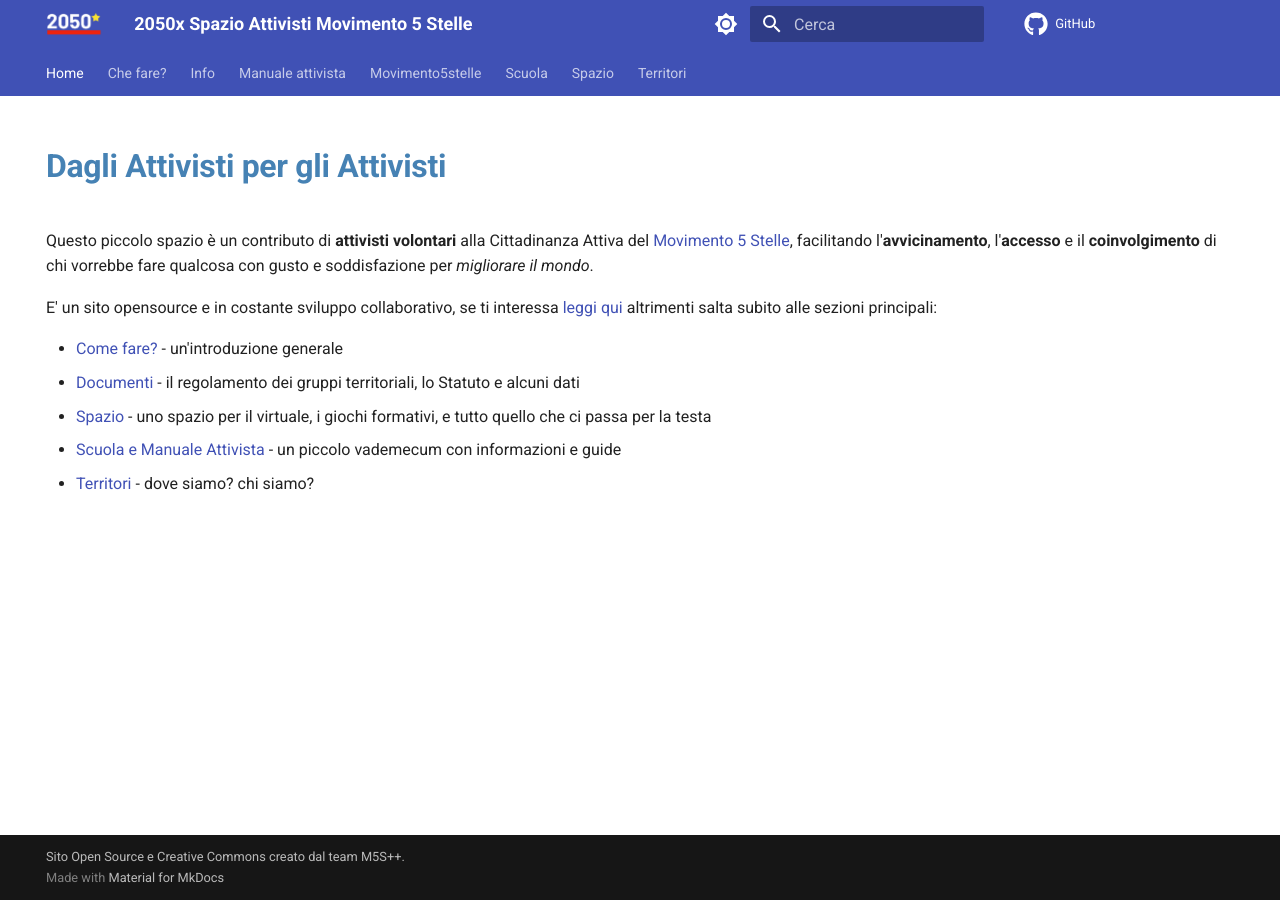
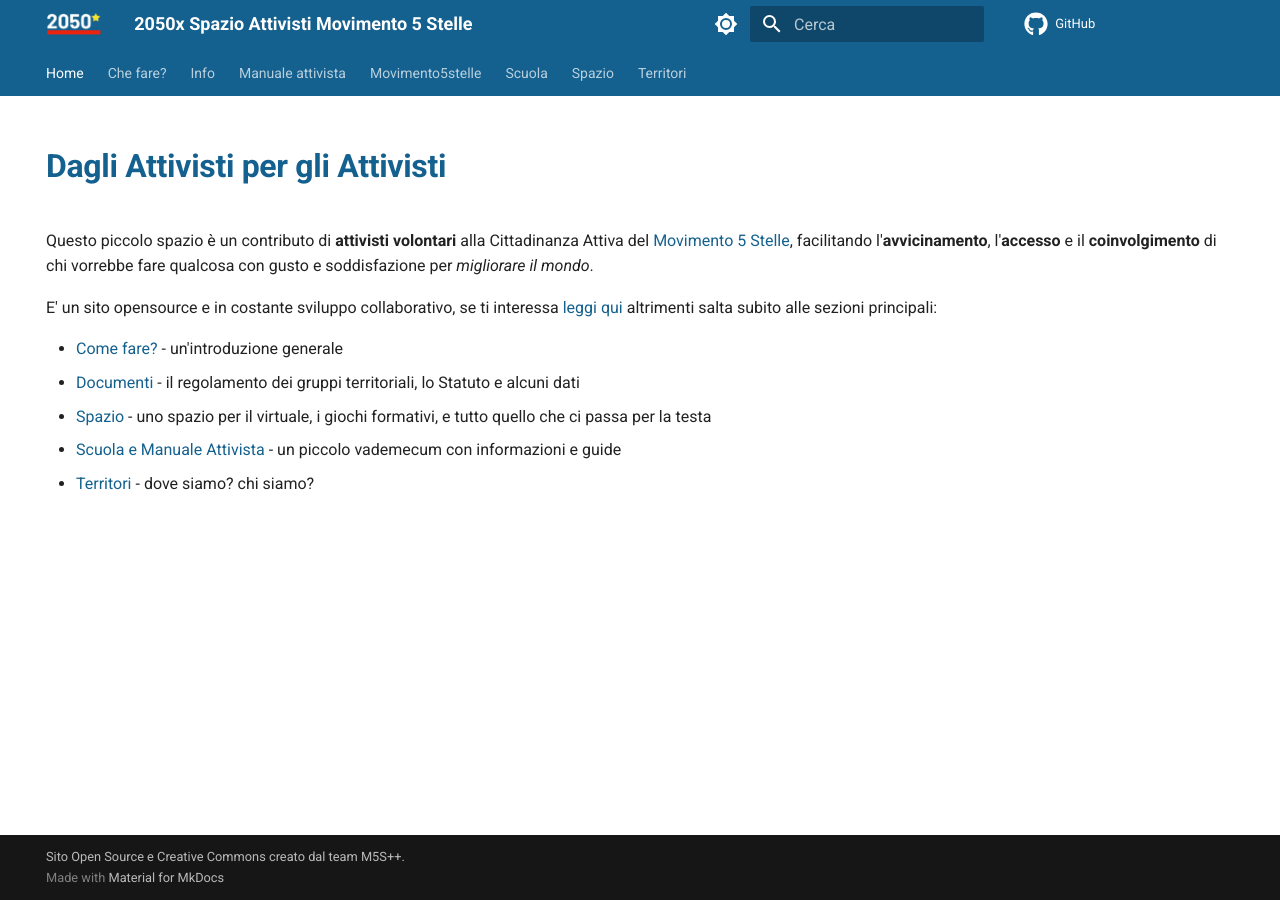
Before and after one commit to 2050x/2050x.github.io, an MkDocs documentation site: the page built from docs/index.md, in a window 1280 px wide. Built offline with MkDocs 1.6.1 and Material for MkDocs 9.7.7, drawn with Linux system fonts in a browser that asks for light colours; comment, search, counter and statistics services are not loaded.

Commit message:
good color

```diff
--- a/docs/assets/stylesheets/extra.css
+++ b/docs/assets/stylesheets/extra.css
@@ -1,9 +1,22 @@
+[data-md-color-scheme="2050x"] {
+    --md-primary-fg-color:        #14608E;
+    --md-primary-fg-color--light: #ECB7B7;
+    --md-primary-fg-color--dark:  #90030C;
+  }
+
+[data-md-color-scheme="default"] {
+    --md-primary-fg-color:        #14608E;
+}
+[data-md-color-scheme="slate"] {
+    --md-primary-fg-color:        #14608E;
+}
+
 h1 {
     font-weight: 600 !important;
-    color:steelblue!important;
+    color: #14608E!important;
 }
 
 h2 {
     font-weight: 400 !important;
-    color:steelblue!important;
+    color: #14608E!important;
 }
```
